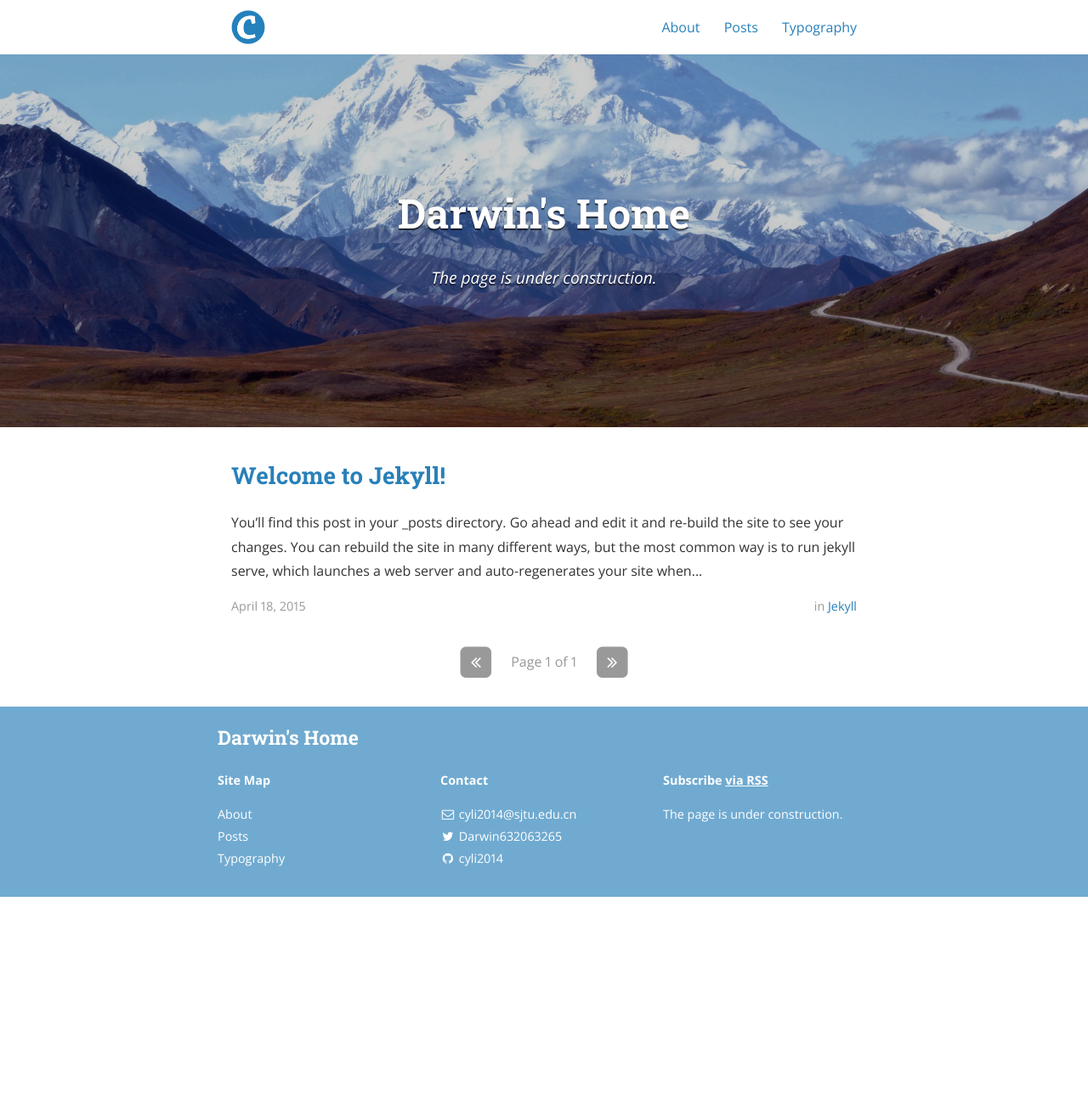
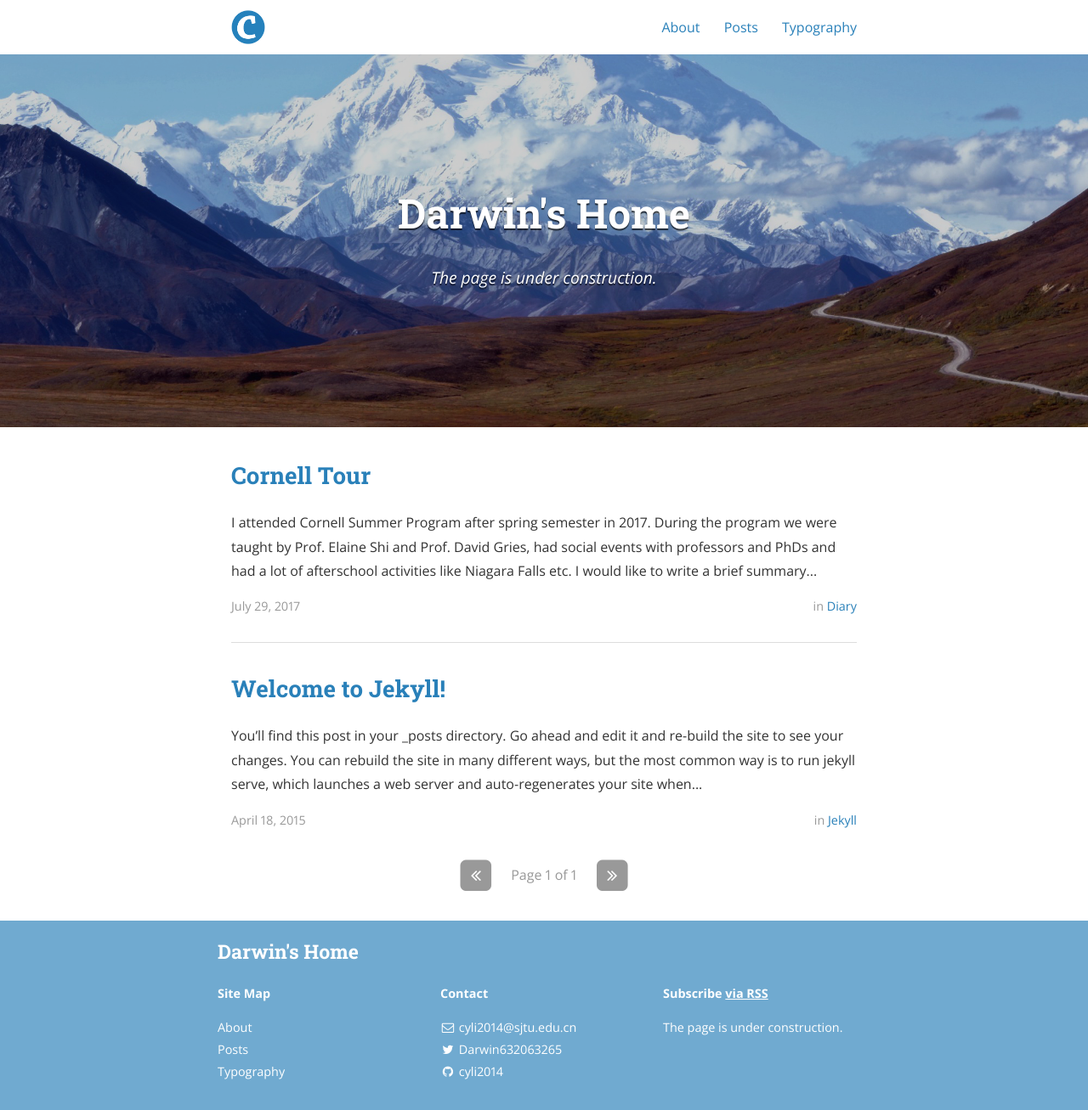
Before and after one commit to cyli2014/cyli2014.github.io, a Jekyll site: the page built from index.html, in a window 1280 px wide. Shown: the whole page at 85% size. Built offline with Jekyll 4.4.1, drawn with Linux system fonts in a browser that asks for light colours; nearby versions of some CDN libraries; the list of posts is cut into pages by our own code; before the commit the page ends 1056 px from its top, so only the background shows below that; some of the changed lines change nothing that is shown.

Commit message:
First post.

```diff
--- a/_config.yml
+++ b/_config.yml
@@ -51,8 +51,11 @@ descriptions:
   - cat: jekyll
     desc: "Posts describing Jekyll setup techniques."
 
-  - cat: dummy
-    desc: "Just some placeholder posts, lorem ipsum and the rest."
+  - cat: diary
+    desc: "Life experience and thoughts."
+
+  - cat: project
+    desc: "Posts describing projects and instructions."
 
 # Social icons and sharing options
 #
@@ -193,6 +196,6 @@ protocols:
 
     twitter_image: "/assets/logo.png"
 
-    os_repo: "https://github.com/bencentra/centrarium.com"
+    os_repo: "https://github.com/cyli2014/cyli2014.github.io"
     os_rcs_type: "git"
-    os_src: "git@github.com:bencentra/centrarium.com.git"
+    os_src: "git@github.com:cyli2014/cyli2014.github.io.git"
--- /dev/null
+++ b/_posts/2017-07-29-cornell-tour.markdown
@@ -0,0 +1,19 @@
+---
+layout: post
+title:  "Cornell Tour"
+date:   2017-07-29 16:52:59
+author: Darwin Li
+categories: Diary
+tags:	Cornell summer
+cover:  "/assets/instacode.png"
+---
+
+I attended Cornell Summer Program after spring semester in 2017. During the program we were taught by Prof. Elaine Shi and Prof. David Gries, had social events with professors and PhDs and had a lot of afterschool activities like Niagara Falls etc. I would like to write a brief summary here to in memory of the unforgettable summer.
+
+We spent most of the morning in Gates Hall when we were in Cornell University. Prof. Elaine gave us lectures about blockchain and introduced the safety concerns in detail. Although I hadn’t gone through knowledge about bitcoin, blockchain and distributed systems before, I tried to search for introduction and papers about them to be quickly prepared with the class. In the lectures afterwards I tried my best to understand the algorithms and discussed with classmates to make them clear after class. In the project arranged by Prof. Elaine I helped the integrator team to write introduction of Stubborn Adversary Attack and Selfish Eclipse Attack.
+
+Prof. David Gries taught us Programming Semantics and Programming Methodology. Before I took the course I had always written the loop body first and consider the loop bound afterwards. Bugs often appears in this way and it requires lots of time to debug and find the real loop bound. Prof. David tried to derivate loop invariant by strict math and logic in order to guarantee the correctness of the loop. Although it takes some time to derivate the loop invariant but programs developed in this way are strictly correct and save a great amount of time in debugging. Prof. Gries also paid a lot of attention to communication with us and was willing to walk around to make sure that everyone had already learned about what he said. He corrected our assignments by himself as well and gave me some advice on my coding habits, which benefited me a great deal.
+
+I had communicated with Prof. Knepper before I came to Cornell. After talking about his projects face to face I chose to join his blimp project and help to modify the firmware of Pixhawk which is the blimp’s controller. During this project I gained deeper knowledge about embedded systems with ARM chips and learned DIP controller in control theory. Apart from the project I also discussed campus life in Cornell with undergraduate teammates and had a good time talking about the difference between universities in China and the US. I met with Prof. Knepper several times as well to discuss not only the project but my future career planning. We talked about the difference between a PhD degree and a master degree and the reason and characteristics needed to pursue a PhD degree. Prof. Knepper was satisfied with my contribution during the summer and I presented him a traditional Chinese paper cut before I left Cornell.
+
+Time flies fast during the four weeks. I am grateful to the convenience from professors and staff of Cornell University and help given by Prof. Yu Yong, Teacher Wu Haiyan, Teacher Fan Wenfang and teachers from Zhiyuan College contributing to this program. I may the program be better and better and juniors benefit more from the program.
```
